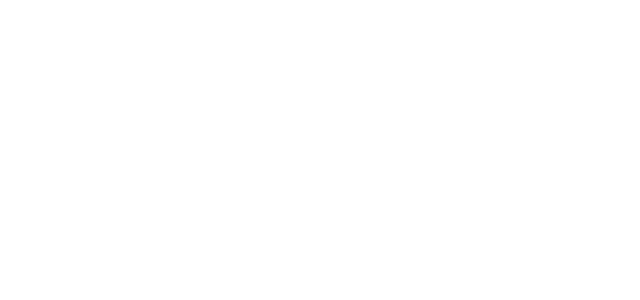
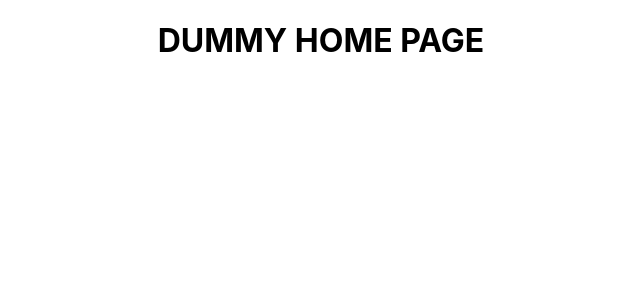
Before and after one commit to jordanoneal/ReHomeUtah, a React (Create React App) app in the folder client/: page / in a window 1280 px wide. Shown: the top 300 px of the page, without its empty margins (319-959 px from the left). Built offline with nearby package versions, Linux system fonts and the light colour scheme.

Commit message:
close popup window and redirect parent window on signin

```diff
--- a/client/src/App.tsx
+++ b/client/src/App.tsx
@@ -3,6 +3,7 @@
 import "./App.css";
 import Signup from "./pages/Signup";
 import AccountInfo from "./pages/AccountInfo";
+import DummyHome from "./pages/DummyHome";
 import { BrowserRouter as Router, Route, Switch } from "react-router-dom";
 
 function App() {
@@ -10,6 +11,7 @@
     <div className="App">
       <Router>
         <Switch>
+          <Route exact path="/" component={DummyHome} />
           <Route exact path="/login" component={Signup} />
           <Route exact path="/accountinfo" component={AccountInfo} />
         </Switch>
--- /dev/null
+++ b/client/src/pages/DummyHome.tsx
@@ -0,0 +1,9 @@
+import React from 'react'
+
+export default function DummyHome() {
+    return (
+        <div>
+            <h1>DUMMY HOME PAGE</h1>
+        </div>
+    )
+}
--- a/client/src/pages/Signup.tsx
+++ b/client/src/pages/Signup.tsx
@@ -1,14 +1,17 @@
-import React from 'react'
+import React from 'react';
+import { Redirect } from 'react-router-dom'
 
 export default function Signup() {
+    const [pathname, setPathname] = React.useState<string>();
     async function handleClick(event: React.MouseEvent<HTMLAnchorElement>) {
         event.preventDefault();
         const strWindowFeatures = 'toolbar=no, menubar=no, width=600, height=700, top=100, left=100';
         window.open("/auth/google", "_blank", strWindowFeatures);
         // const response = await fetch('/auth/google');
         // console.log(response);
+        setPathname('/')
     }
-    return (
+    return pathname ? <Redirect to={pathname}/> : (
         <div>
             <a onClick={handleClick}>Sign In with Google</a>
         </div>
```
Also changed, not shown: 1 other file (tests, documents, lock files or other folders).
